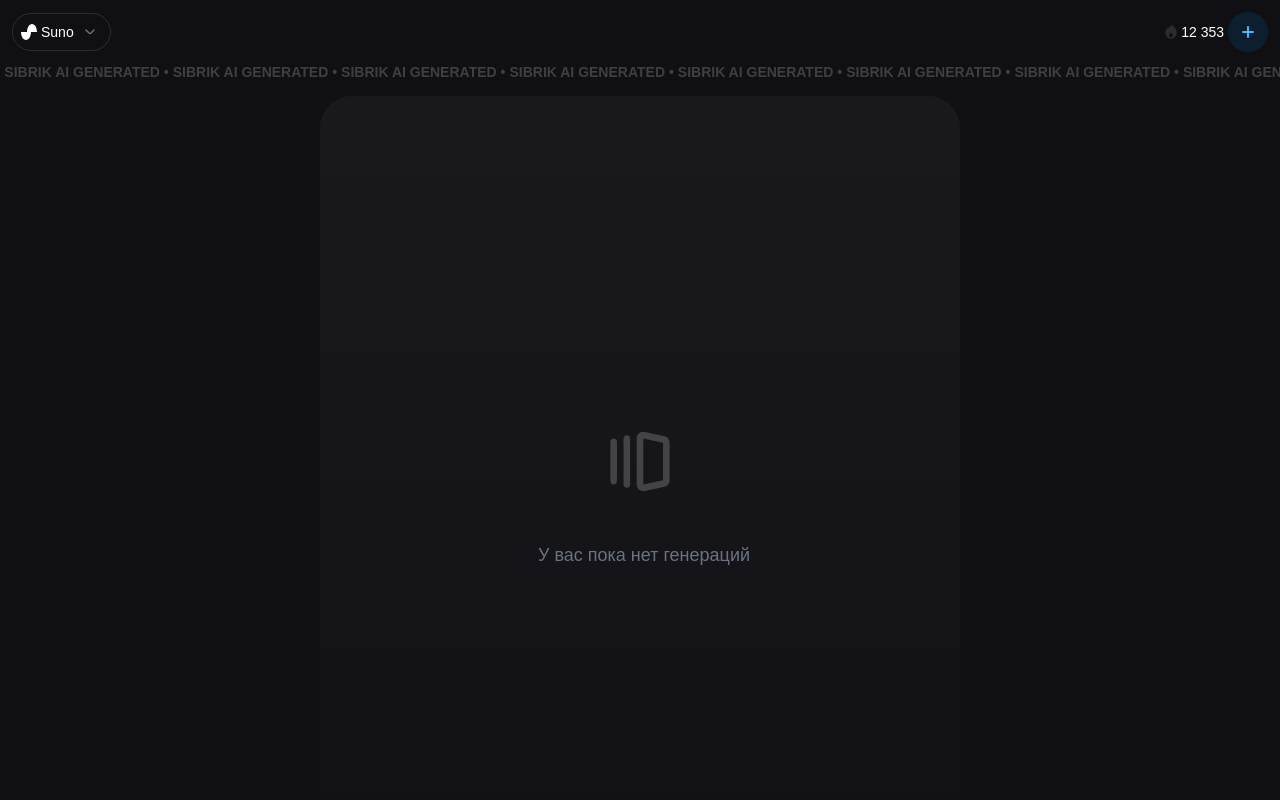
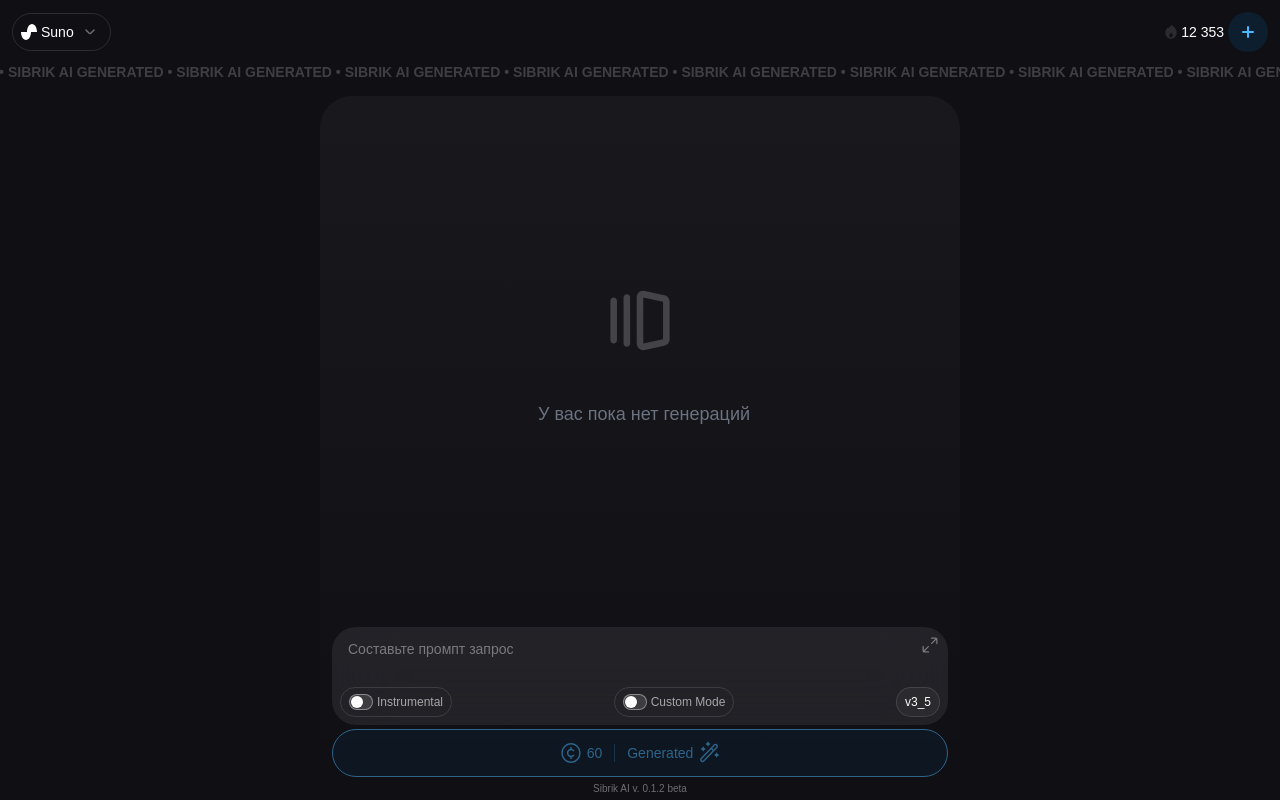
Before and after one commit to GSergiy13/pipeline-frontend, a Next.js app: page / in a window 1280 px wide. Shown: the top 800 px of the page. Built offline with nearby package versions, Linux system fonts and the light colour scheme; no server answers; a web font is replaced by a local one.

Commit message:
refactor: remove aspect ratio class from HomePage layout for improved flexibility

```diff
--- a/src/components/Home/Home.tsx
+++ b/src/components/Home/Home.tsx
@@ -58,7 +58,7 @@
 			) : (
 				<div
 					className={cn(
-						`w-full overflow-y-auto h-full aspect-[4/5]`,
+						`w-full overflow-y-auto h-full`,
 						isCompactLayout ? 'grid grid-cols-2 gap-1.5' : 'flex flex-col gap-1.5'
 					)}
 				>
```
